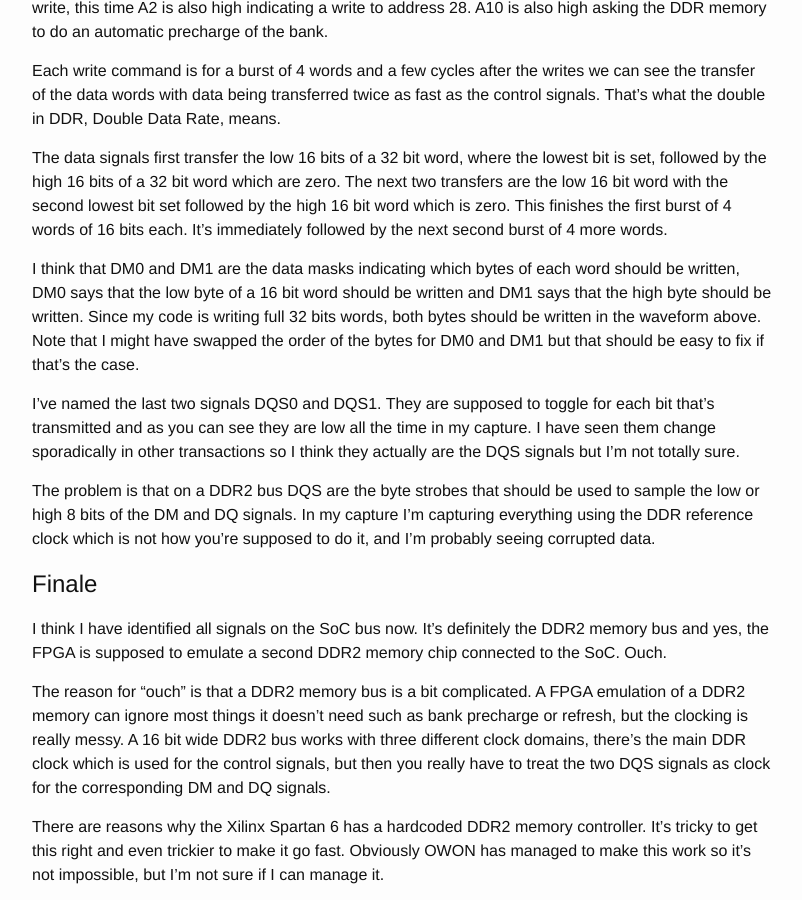
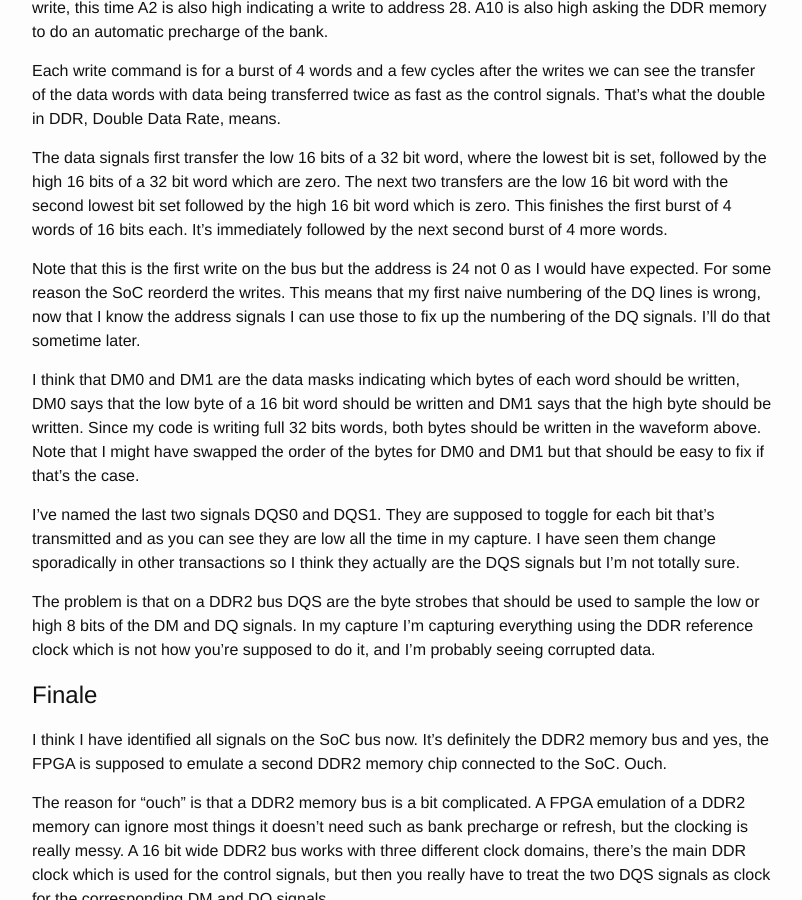
Before and after one commit to wingel/wingel.github.io, a Jekyll site: the page built from _posts/2016-07-10-sds7102-soc-bus.md, in a window 1280 px wide and 900 px high, scrolled down 5414 px. Shown: the whole window, without its empty margins (238-1040 px from the left). Built offline with Jekyll 4.4.1, drawn with Linux system fonts in a browser that asks for light colours.

Commit message:
Add note about DQ line order

```diff
--- a/_posts/2016-07-10-sds7102-soc-bus.md
+++ b/_posts/2016-07-10-sds7102-soc-bus.md
@@ -200,6 +200,12 @@ with the second lowest bit set followed by the high 16 bit word which
 is zero.  This finishes the first burst of 4 words of 16 bits each.
 It's immediately followed by the next second burst of 4 more words.
 
+Note that this is the first write on the bus but the address is 24 not
+0 as I would have expected.  For some reason the SoC reorderd the
+writes.  This means that my first naive numbering of the DQ lines is
+wrong, now that I know the address signals I can use those to fix up
+the numbering of the DQ signals.  I'll do that sometime later.
+
 I think that DM0 and DM1 are the data masks indicating which bytes of
 each word should be written, DM0 says that the low byte of a 16 bit
 word should be written and DM1 says that the high byte should be
```
